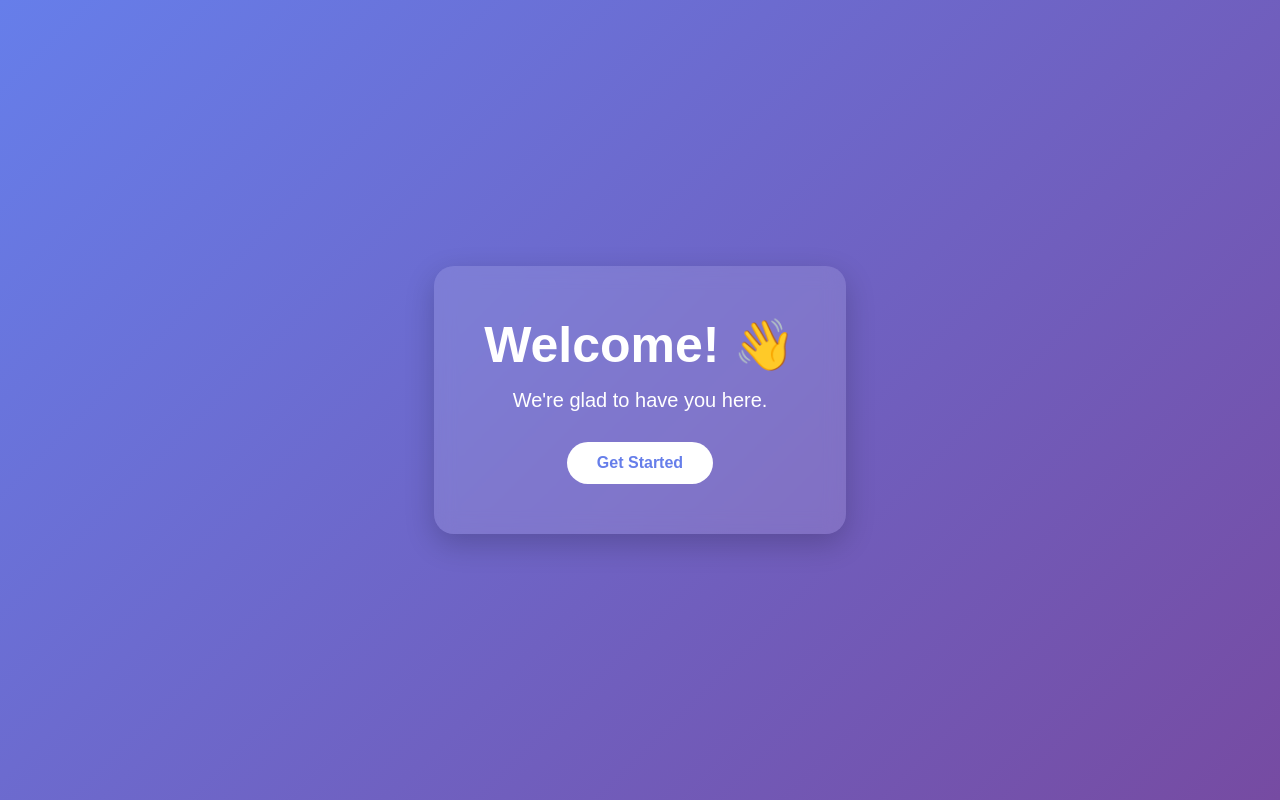
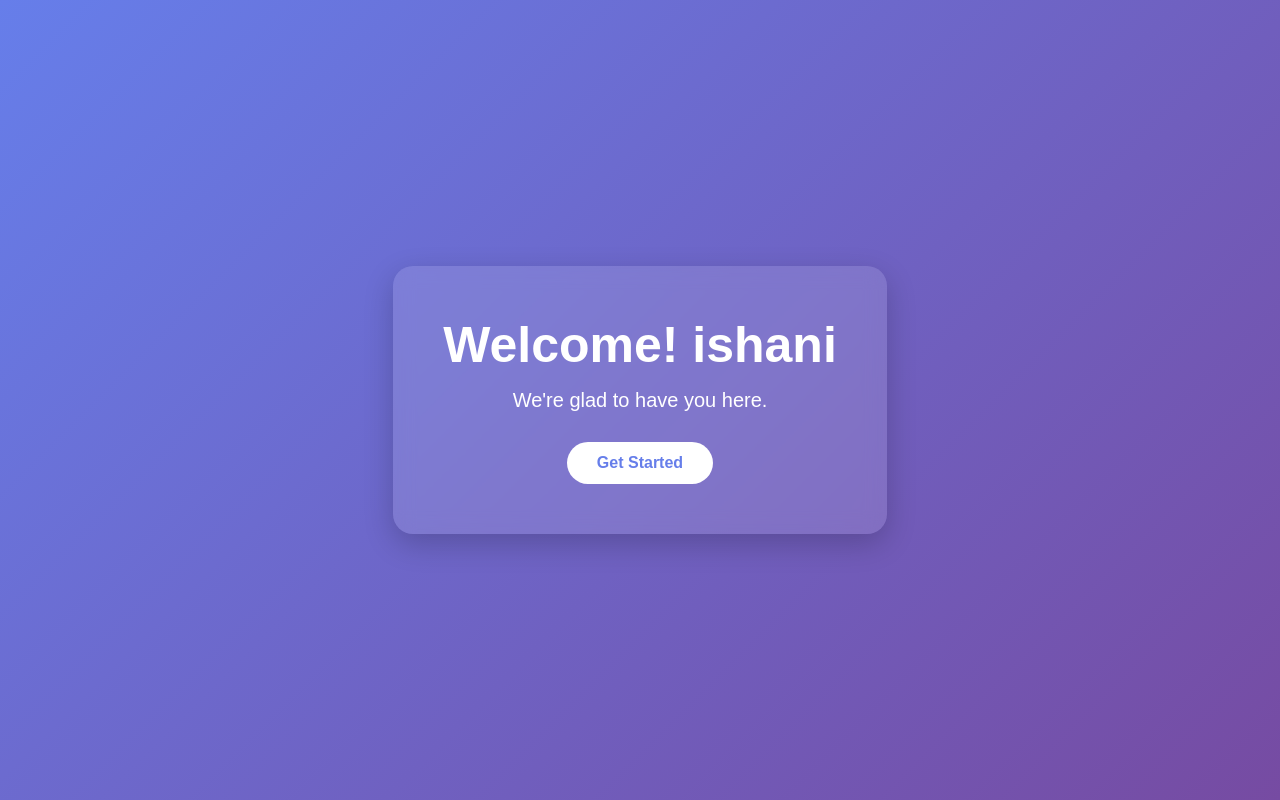
Before and after one commit to ishani5770-source/ekscluster-repo, a plain HTML site: page index.html in a window 1280 px wide. Drawn offline with Linux system fonts and the light colour scheme.

Commit message:
Update index.html

```diff
--- a/index.html
+++ b/index.html
@@ -63,7 +63,7 @@
 <body>
 
     <div class="welcome-box">
-        <h1>Welcome! 👋</h1>
+        <h1>Welcome! ishani </h1>
         <p>We're glad to have you here.</p>
         <button onclick="showMessage()">Get Started</button>
     </div>
```
